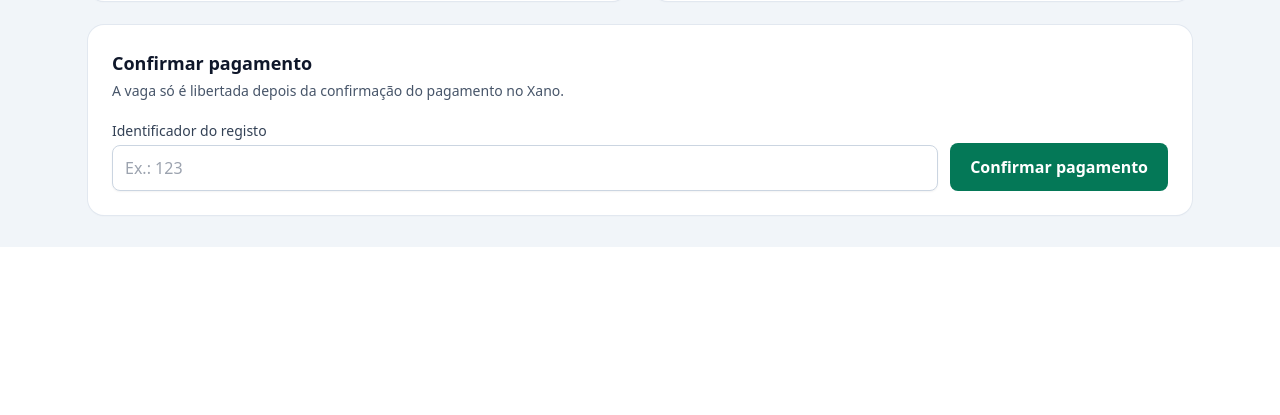
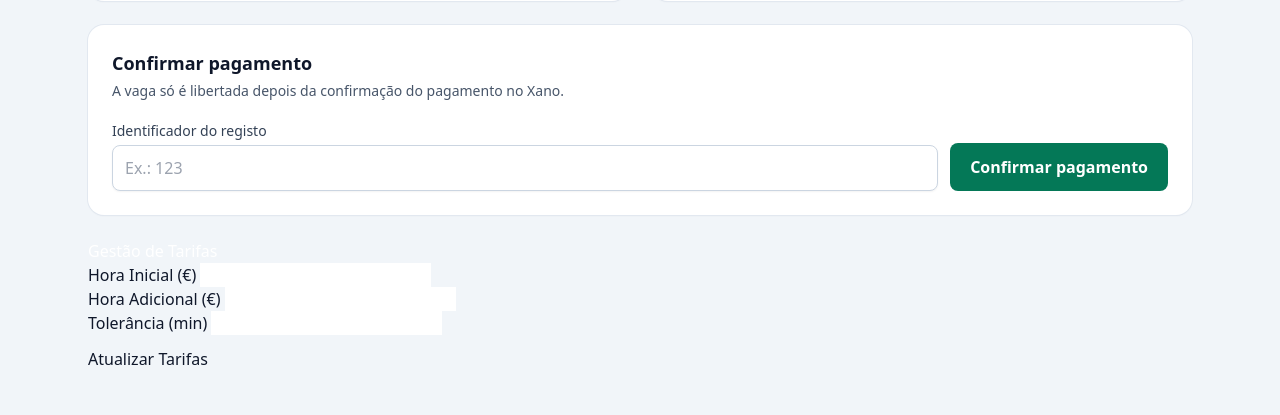
Before and after one commit to gabrielrozendo-max/projeto-estacionamento-, a Flask app: page / in a window 1280 px wide. Shown: the part 772-1187 px from the top of the page. Before the commit the page ends 1019 px from the top, so only its background shows below. Run offline with Flask 3, Linux system fonts and the light colour scheme; some libraries are stand-ins or nearby versions.

Commit message:
feat(ui): adiciona formulario e script JS de tarifas com teste de integracao

```diff
--- a/templates/index.html
+++ b/templates/index.html
@@ -115,6 +115,94 @@
       </section>
 
       <div id="feedback" class="hidden rounded-xl p-4 text-sm" role="status" aria-live="polite"></div>
-    </main>
-  </body>
+
+    <!-- Painel de Gestão de Tarifas -->
+    <div class="card my-4">
+      <div class="card-header bg-dark text-white">
+        <h5 class="card-title mb-0">Gestão de Tarifas</h5>
+      </div>
+      <div class="card-body">
+        <form id="tarifa-form">
+          <div class="row g-3">
+            <div class="col-md-4">
+              <label for="hora_inicial" class="form-label">Hora Inicial (€)</label>
+              <input type="number" step="0.01" min="0" class="form-control" id="hora_inicial" required>
+            </div>
+            <div class="col-md-4">
+              <label for="hora_adicional" class="form-label">Hora Adicional (€)</label>
+              <input type="number" step="0.01" min="0" class="form-control" id="hora_adicional" required>
+            </div>
+            <div class="col-md-4">
+              <label for="tolerancia_minutos" class="form-label">Tolerância (min)</label>
+              <input type="number" min="0" class="form-control" id="tolerancia_minutos" required>
+            </div>
+          </div>
+          <button type="submit" class="btn btn-primary mt-3" id="btn-salvar-tarifa">Atualizar Tarifas</button>
+        </form>
+        <div id="tarifa-msg" class="mt-3"></div>
+      </div>
+    </div>
+
+</main>
+
+  <script>
+    document.addEventListener('DOMContentLoaded', () => {
+      const form = document.getElementById('tarifa-form');
+      if (!form) return;
+
+      const fetchTarifas = async () => {
+        try {
+          const res = await fetch('/api/tarifas');
+          if (res.ok) {
+            const data = await res.json();
+            document.getElementById('hora_inicial').value = data.hora_inicial ?? 0;
+            document.getElementById('hora_adicional').value = data.hora_adicional ?? 0;
+            document.getElementById('tolerancia_minutos').value = data.tolerancia_minutos ?? 0;
+          }
+        } catch (e) {
+          console.error('Erro ao carregar tarifas:', e);
+        }
+      };
+
+      form.addEventListener('submit', async (e) => {
+        e.preventDefault();
+        const btn = document.getElementById('btn-salvar-tarifa');
+        const msg = document.getElementById('tarifa-msg');
+        btn.disabled = true;
+        msg.className = '';
+        msg.textContent = 'Salvando...';
+
+        const payload = {
+          hora_inicial: parseFloat(document.getElementById('hora_inicial').value),
+          hora_adicional: parseFloat(document.getElementById('hora_adicional').value),
+          tolerancia_minutos: parseInt(document.getElementById('tolerancia_minutos').value, 10)
+        };
+
+        try {
+          const res = await fetch('/api/tarifas', {
+            method: 'PUT',
+            headers: { 'Content-Type': 'application/json' },
+            body: JSON.stringify(payload)
+          });
+          const result = await res.json();
+          if (res.ok) {
+            msg.className = 'text-success';
+            msg.textContent = 'Tarifas atualizadas com sucesso!';
+          } else {
+            msg.className = 'text-danger';
+            msg.textContent = result.message || 'Erro ao atualizar tarifas.';
+          }
+        } catch (err) {
+          msg.className = 'text-danger';
+          msg.textContent = 'Erro de conexão com o servidor.';
+        } finally {
+          btn.disabled = false;
+        }
+      });
+
+      fetchTarifas();
+    });
+  </script>
+
+</body>
 </html>
```
Also changed, not shown: tests/test_app.py (+9 -0 lines).
